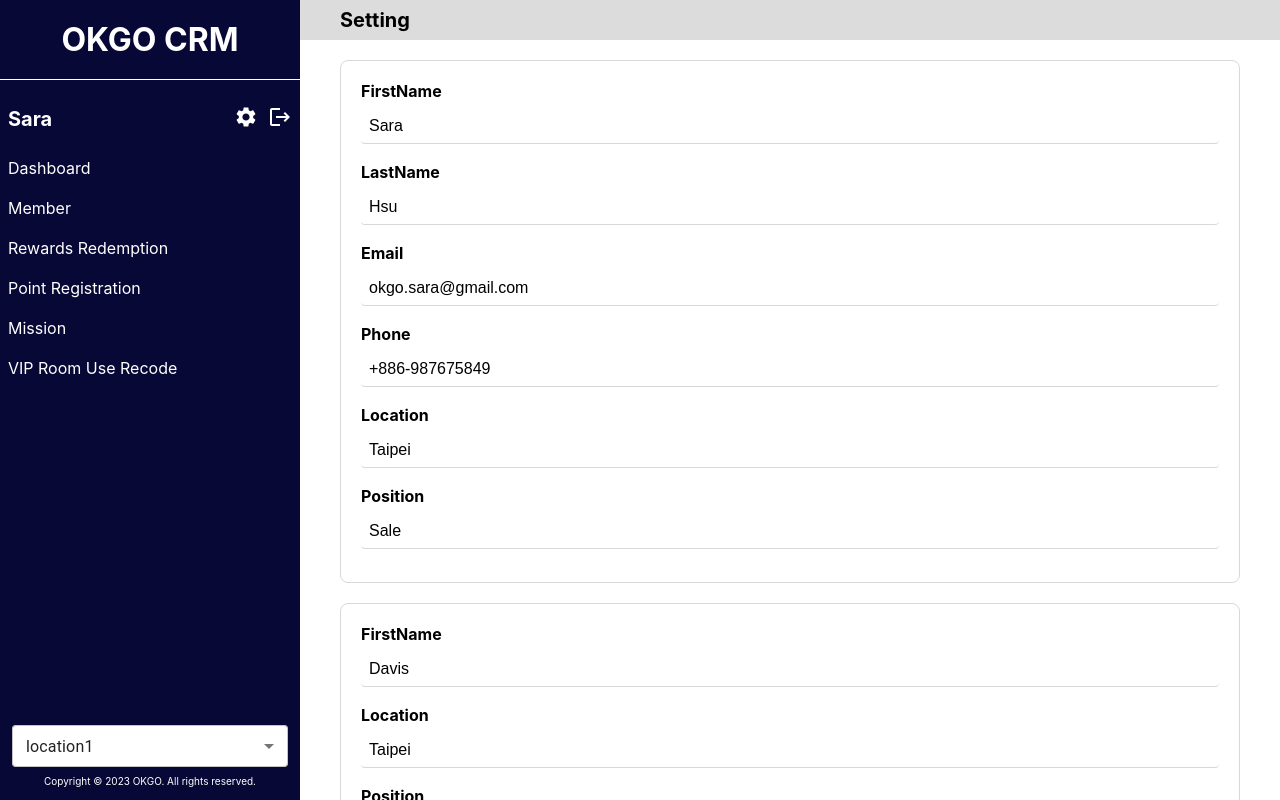
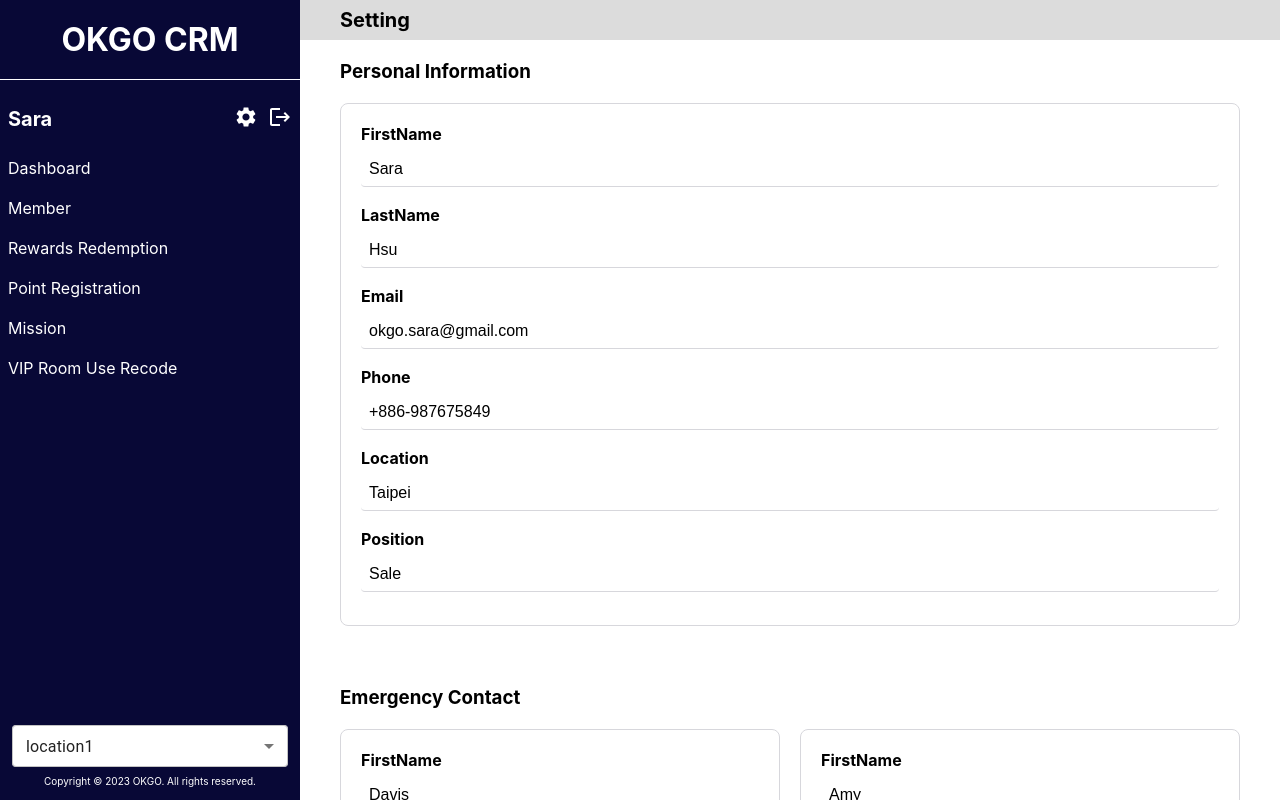
Before and after one commit to shangyuanhsu/okgocrm, a Next.js app: page /setting in a window 1280 px wide. Built offline with nearby package versions, Linux system fonts and the light colour scheme.

Commit message:
css search and setting

```diff
--- a/src/pages/member/point/[id].js
+++ b/src/pages/member/point/[id].js
@@ -590,7 +590,6 @@
               Point
             </div>
           </section>
-
           <section className="formBlockFlex2">
             <div className="formBlock ">
               <div>
--- a/src/pages/setting/index.js
+++ b/src/pages/setting/index.js
@@ -1,3 +1,4 @@
+import styles from "../../styles/Setting.module.css";
 import Head from "next/head";
 import Footer from "../../components/Footer";
 import Header from "../../components/Header";
@@ -38,6 +39,7 @@
         <main>
           <Hamburger />
           <h2>Setting</h2>
+          <h3 className={styles.zoneTitle}>Personal Information</h3>
           <section>
             <div className="formBlock">
               <div>
@@ -120,6 +122,10 @@
                   }
                 /></div>
             </div>
+          </section>
+
+          <h3 className={styles.zoneTitle}>Emergency Contact</h3>
+          <section className="formBlockFlex2">
             {adminData.partner.map(element => {
               return (
                 <div className="formBlock" key={element.id}>
--- a/src/styles/SearchMember.module.css
+++ b/src/styles/SearchMember.module.css
@@ -1,7 +1,6 @@
 .SearchMember {
-    margin-top: 40px;
+    margin-top: 20px;
 }
-
 
 .SearchInput {
     width: 100%;
--- /dev/null
+++ b/src/styles/Setting.module.css
@@ -0,0 +1,4 @@
+.zoneTitle {
+    padding: 20px 40px;
+    margin-bottom: -20px;
+}
```
